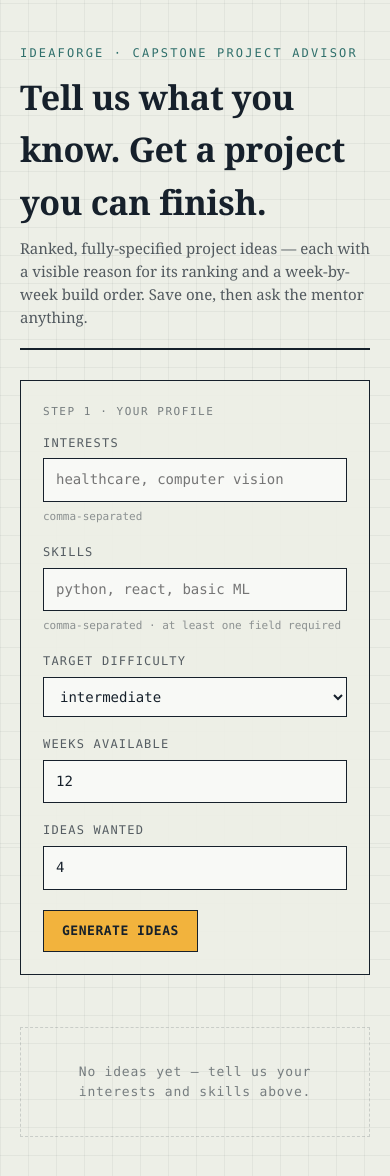
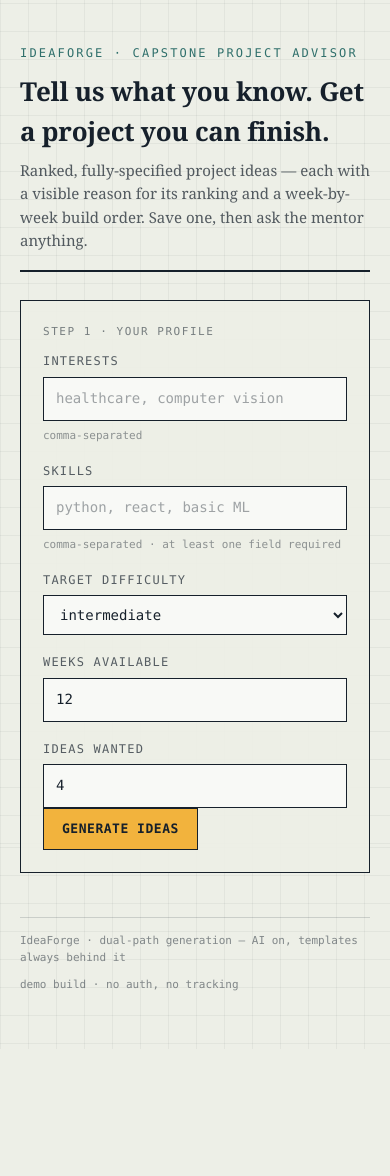
Before and after one commit to kabaliGamer-Dev2/ideaforge, a Next.js app: page / in a window 390 px wide. Shown: the top 1176 px of the page. After the commit the page ends 1049 px from the top, so only its background shows below. Built offline with nearby package versions, Linux system fonts and the light colour scheme.

Commit message:
design: Hallmark Bento Grid pass — rank voice, wide top-pick, 8-state controls, responsive + slop gates, typographic quotes

```diff
--- a/app/globals.css
+++ b/app/globals.css
@@ -1,3 +1,9 @@
+/* Hallmark · macrostructure: Bento Grid · theme: Spec-sheet (locked system) · genre: editorial
+ * states: default · hover · focus-visible · active · disabled · loading · error
+ * pre-emit critique: P5 H4 E5 S4 R5 V4
+ * motion: none (motion-cut). Tokens preserved from Plan B design direction.
+ */
+
 :root {
   --paper: #EDEFE7;
   --ink: #16202B;
@@ -8,11 +14,12 @@
   --grid-line: rgba(22, 32, 43, 0.05);
   --mono: ui-monospace, "SF Mono", Menlo, Consolas, "Liberation Mono", monospace;
   --serif: Georgia, "Times New Roman", serif;
+  --space: 18px;
 }
 
 * { margin: 0; padding: 0; box-sizing: border-box; border-radius: 0 !important; }
 
-html, body { height: 100%; }
+html, body { overflow-x: clip; height: 100%; }
 
 body {
   font-family: var(--serif);
@@ -26,6 +33,7 @@ body {
 
 .mono { font-family: var(--mono); }
 
+/* ---- interactive states (8-state discipline) ---- */
 button, input, select { font: inherit; color: inherit; }
 
 button {
@@ -38,13 +46,12 @@ button {
   letter-spacing: 0.04em;
   text-transform: uppercase;
   cursor: pointer;
+  font-variant-numeric: tabular-nums;
 }
-button:hover { filter: brightness(0.96); }
-button:disabled { opacity: 0.45; cursor: not-allowed; }
-button:focus-visible, input:focus-visible, select:focus-visible {
-  outline: 2px solid var(--teal);
-  outline-offset: 2px;
-}
+button:hover { background: #E7A62B; }
+button:focus-visible { outline: 2px solid var(--teal); outline-offset: 2px; }
+button:active { transform: translateY(1px); }
+button:disabled { opacity: 0.45; cursor: not-allowed; transform: none; }
 
 input, select {
   font-family: var(--mono);
@@ -52,11 +59,17 @@ input, select {
   border: 1.5px solid var(--ink);
   padding: 10px 12px;
   font-size: 14px;
+  font-variant-numeric: tabular-nums;
 }
+input:hover, select:hover { border-color: var(--teal); }
+input:focus-visible, select:focus-visible { outline: 2px solid var(--teal); outline-offset: 2px; border-color: var(--teal); }
+input:disabled, select:disabled { opacity: 0.5; cursor: not-allowed; }
+input::placeholder { color: rgba(22, 32, 43, 0.4); }
 
-.wrap { max-width: 1000px; margin: 0 auto; padding: 44px 20px 72px; }
+/* ---- page frame ---- */
+.wrap { max-width: 1020px; margin: 0 auto; padding: 44px 20px 56px; min-width: 0; }
 
-.page-header { border-bottom: 2px solid var(--ink); padding-bottom: 18px; margin-bottom: 30px; }
+.page-header { border-bottom: 2px solid var(--ink); padding-bottom: 18px; margin-bottom: 28px; }
 .kicker {
   font-family: var(--mono);
   font-size: 12px;
@@ -65,29 +78,56 @@ input, select {
   color: var(--teal);
   margin-bottom: 8px;
 }
-h1 { font-size: 34px; font-weight: 700; letter-spacing: -0.01em; }
-.lead { font-size: 15px; color: rgba(22, 32, 43, 0.72); margin-top: 8px; }
+h1 {
+  font-size: clamp(26px, 4.5vw, 36px);
+  font-weight: 700;
+  letter-spacing: -0.01em;
+  overflow-wrap: anywhere;
+  min-width: 0;
+  font-style: normal;
+}
+.lead { font-size: 15px; color: rgba(22, 32, 43, 0.72); margin-top: 8px; max-width: 62ch; }
 
-.card {
+/* ---- bento grid (macrostructure) ---- */
+.bento {
+  display: grid;
+  grid-template-columns: repeat(2, minmax(0, 1fr));
+  gap: var(--space);
+  align-items: start;
+}
+@media (max-width: 780px) { .bento { grid-template-columns: minmax(0, 1fr); } }
+
+.cell {
   border: 1.5px solid var(--ink);
   background: rgba(237, 239, 231, 0.92);
   padding: 22px;
-  margin-bottom: 22px;
+  display: flex;
+  flex-direction: column;
+  gap: 12px;
+  min-width: 0;
 }
-.card-label {
+.cell.span-wide { grid-column: 1 / -1; }
+.cell-label {
   font-family: var(--mono);
   font-size: 11px;
   letter-spacing: 0.14em;
   text-transform: uppercase;
   color: rgba(22, 32, 43, 0.55);
-  margin-bottom: 14px;
 }
 
+/* meta strip — a plain rule, not a card (no card-in-card) */
+.meta-strip {
+  font-family: var(--mono);
+  font-size: 12.5px;
+  border-bottom: 1.5px solid var(--ink);
+  padding: 6px 2px 10px;
+  grid-column: 1 / -1;
+}
+
+/* ---- form ---- */
 .form-grid { display: grid; grid-template-columns: 1fr 1fr; gap: 18px; }
-@media (max-width: 700px) { .form-grid { grid-template-columns: 1fr; } }
-
-.field { display: flex; flex-direction: column; gap: 6px; }
-.field.full { grid-column: 1 / -1; }
+@media (max-width: 700px) { .form-grid { grid-template-columns: minmax(0, 1fr); } }
+.field { display: flex; flex-direction: column; gap: 6px; min-width: 0; }
 .field label {
   font-family: var(--mono);
   font-size: 12px;
@@ -103,10 +143,8 @@ h1 { font-size: 34px; font-weight: 700; letter-spacing: -0.01em; }
   color: var(--stamp);
   border: 1.5px solid var(--stamp);
   padding: 10px 12px;
-  margin-top: 16px;
 }
-
-.form-actions { margin-top: 20px; display: flex; align-items: center; gap: 14px; }
+.form-actions { display: flex; align-items: center; gap: 14px; }
 .pending {
   font-family: var(--mono);
   font-size: 12px;
@@ -121,30 +159,31 @@ h1 { font-size: 34px; font-weight: 700; letter-spacing: -0.01em; }
   color: var(--stamp);
   border-left: 3px solid var(--stamp);
   padding: 8px 12px;
-  margin-bottom: 18px;
 }
 
-.idea-grid { display: grid; grid-template-columns: 1fr 1fr; gap: 20px; }
-@media (max-width: 820px) { .idea-grid { grid-template-columns: 1fr; } }
-
-.idea-card {
-  border: 1.5px solid var(--ink);
-  background: rgba(237, 239, 231, 0.92);
-  padding: 20px;
-  display: flex;
-  flex-direction: column;
-  gap: 12px;
-}
+/* ---- idea cards (bento cells with rank voice) ---- */
 .idea-meta {
   font-family: var(--mono);
   font-size: 11px;
   letter-spacing: 0.1em;
   text-transform: uppercase;
   color: rgba(22, 32, 43, 0.6);
+  display: flex;
+  justify-content: space-between;
+  gap: 8px;
 }
-.idea-title { font-size: 18px; font-weight: 700; line-height: 1.3; }
+.idea-rank { color: var(--teal); font-weight: 700; }
+.idea-title {
+  font-size: 19px;
+  font-weight: 700;
+  line-height: 1.3;
+  overflow-wrap: anywhere;
+  min-width: 0;
+  font-style: normal;
+}
 .idea-prose { font-size: 14px; color: rgba(22, 32, 43, 0.86); }
 .idea-prose em { font-style: italic; }
+
 .idea-block-label {
   font-family: var(--mono);
   font-size: 10.5px;
@@ -154,11 +193,7 @@ h1 { font-size: 34px; font-weight: 700; letter-spacing: -0.01em; }
   margin-bottom: 6px;
 }
 .idea-features { list-style: none; display: grid; gap: 4px; }
-.idea-features li {
-  font-size: 13px;
-  padding-left: 14px;
-  position: relative;
-}
+.idea-features li { font-size: 13px; padding-left: 14px; position: relative; }
 .idea-features li::before {
   content: "▸";
   position: absolute;
@@ -183,7 +218,8 @@ h1 { font-size: 34px; font-weight: 700; letter-spacing: -0.01em; }
   border-left: 2px solid var(--amber);
   background: rgba(242, 179, 61, 0.08);
 }
-.fit-row { display: flex; align-items: center; gap: 10px; margin-top: 2px; }
+
+.fit-row { display: flex; align-items: center; gap: 10px; }
 .fit-band {
   font-family: var(--mono);
   font-size: 11px;
@@ -193,24 +229,59 @@ h1 { font-size: 34px; font-weight: 700; letter-spacing: -0.01em; }
   color: var(--teal);
   white-space: nowrap;
 }
-
-.gauge { display: flex; gap: 3px; flex: 1; }
+.gauge { display: flex; gap: 3px; flex: 1; min-width: 0; }
 .gauge .seg { flex: 1; height: 10px; background: rgba(22, 32, 43, 0.12); }
 .gauge .seg.on { background: var(--amber); }
 
+/* ---- mentor chat ---- */
+.msg {
+  font-family: var(--mono);
+  font-size: 13.5px;
+  line-height: 1.6;
+  white-space: pre-wrap;
+  overflow-wrap: anywhere;
+  padding: 10px 12px;
+  border: 1px solid var(--line);
+  border-left: 3px solid var(--teal);
+  background: rgba(255, 255, 255, 0.5);
+}
+.msg.user { border-left-color: var(--amber); background: rgba(242, 179, 61, 0.1); }
+.msg.error { border-left-color: var(--stamp); color: var(--stamp); }
+.msg .who {
+  display: block;
+  font-size: 10.5px;
+  letter-spacing: 0.12em;
+  text-transform: uppercase;
+  color: rgba(22, 32, 43, 0.5);
+  margin-bottom: 4px;
+}
+.chat-form { display: flex; gap: 10px; }
+.chat-form input { flex: 1; min-width: 0; }
+
 .empty-state {
   border: 1.5px dashed var(--line);
-  padding: 34px 20px;
-  text-align: center;
+  padding: 26px 16px;
+  text-align: left;
   font-family: var(--mono);
-  font-size: 13px;
+  font-size: 12.5px;
   color: rgba(22, 32, 43, 0.55);
-  letter-spacing: 0.06em;
+  letter-spacing: 0.04em;
+}
+
+/* ---- footer ---- */
+.page-footer {
+  margin-top: 44px;
+  padding-top: 14px;
+  border-top: 1px solid var(--line);
+  font-family: var(--mono);
+  font-size: 11px;
+  color: rgba(22, 32, 43, 0.5);
+  display: flex;
+  justify-content: space-between;
+  gap: 10px;
+  flex-wrap: wrap;
 }
 
 @media (prefers-reduced-motion: reduce) {
-  *, *::before, *::after {
-    transition: none !important;
-    animation: none !important;
-  }
+  *, *::before, *::after { transition: none !important; animation: none !important; }
 }
--- a/app/page.tsx
+++ b/app/page.tsx
@@ -51,6 +51,9 @@ export default function Home() {
         </p>
       </header>
 
+      <section className="bento">
+        <div className="cell span-wide">
+          <div className="cell-label">Step 1 · Your profile</div>
           <IdeaForm
             onGenerated={(newIdeas, newSource, input) => {
               setIdeas(newIdeas);
@@ -61,9 +64,9 @@ export default function Home() {
               setSavedTitle("");
             }}
           />
+        </div>
 
-      <div style={{ height: 30 }} />
-
+        {ideas.length > 0 && (
           <ResultsList
             ideas={ideas}
             source={source}
@@ -73,15 +76,19 @@ export default function Home() {
             savedClientId={savedClientId}
             savingId={saving}
           />
+        )}
 
-      {saveError && <div className="form-error">{saveError}</div>}
+        {saveError && <div className="form-error" style={{ gridColumn: "1 / -1" }}>{saveError}</div>}
 
         {savedId !== null && (
-        <MentorChat
-          ideaId={savedId}
-          ideaTitle={savedTitle || "Saved idea"}
-        />
+          <MentorChat ideaId={savedId} ideaTitle={savedTitle || "Saved idea"} />
         )}
+      </section>
+
+      <footer className="page-footer">
+        <span>IdeaForge · dual-path generation — AI on, templates always behind it</span>
+        <span>demo build · no auth, no tracking</span>
+      </footer>
     </main>
   );
 }
--- a/components/IdeaForm.tsx
+++ b/components/IdeaForm.tsx
@@ -77,8 +77,7 @@ export default function IdeaForm({ onGenerated }: Props) {
   }
 
   return (
-    <form className="card" onSubmit={onSubmit}>
-      <div className="card-label">Step 1 · Your profile</div>
+    <form onSubmit={onSubmit}>
       <div className="form-grid">
         <div className="field">
           <label htmlFor="interests">Interests</label>
--- a/lib/fallback.ts
+++ b/lib/fallback.ts
@@ -171,7 +171,7 @@ const FALLBACK_REPLIES: Record<MentorIntent, (idea: Idea) => string> = {
   scope: (idea) =>
     `Good scope question. The MVP core of "${idea.title}" is ${idea.features[0] ?? "the main feature"} and ${idea.features[1] ?? "one supporting flow"}. Everything else on the list is stretch. If time runs short, keep the first two features working end-to-end and cut the rest — a finished small scope defends far better than a broken large one.`,
   skill_gap: (idea) =>
-    `A missing skill is closable, an absent interest is not — so check your motivation first. For "${idea.title}" the skills in play are ${idea.stack.join(", ")}. Start with a 45-minute tutorial on the one you are missing, then build the smallest possible vertical slice with it; that converts "don't know it" into "learning it with a working example" in about two weeks.`,
+    `A missing skill is closable, an absent interest is not \u2014 so check your motivation first. For "${idea.title}" the skills in play are ${idea.stack.join(", ")}. Start with a 45-minute tutorial on the one you are missing, then build the smallest possible vertical slice with it; that converts \u201cdon\u2019t know it\u201d into \u201clearning it with a working example\u201d in about two weeks.`,
   stack: (idea) =>
     `For "${idea.title}", the recommended stack is ${idea.stack.join(", ")}. The principle: one language for the front end, one for the server, one database. ${idea.stack[0] ?? "The first item"} is the least replaceable choice — learn that one deeply and treat the rest as utilities. If you know any of these already, keep it and swap the adjacent unfamiliar piece for something in your comfort zone.`,
   timeline: (idea) =>
```
Also changed, not shown: components/IdeaCard.tsx (+12 -7 lines), components/MentorChat.tsx (+10 -27 lines), components/ResultsList.tsx (+6 -8 lines), .hallmark/log.json (added). Lines whose indentation alone changed are shown as unchanged.
